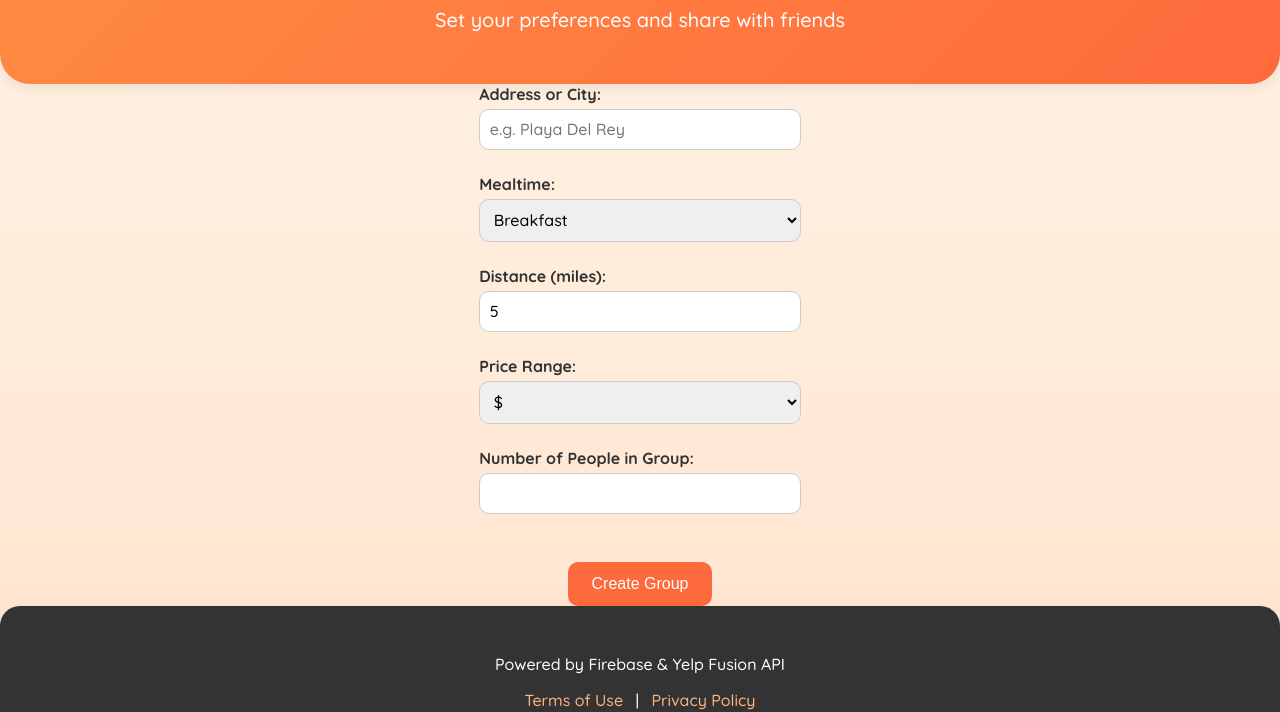
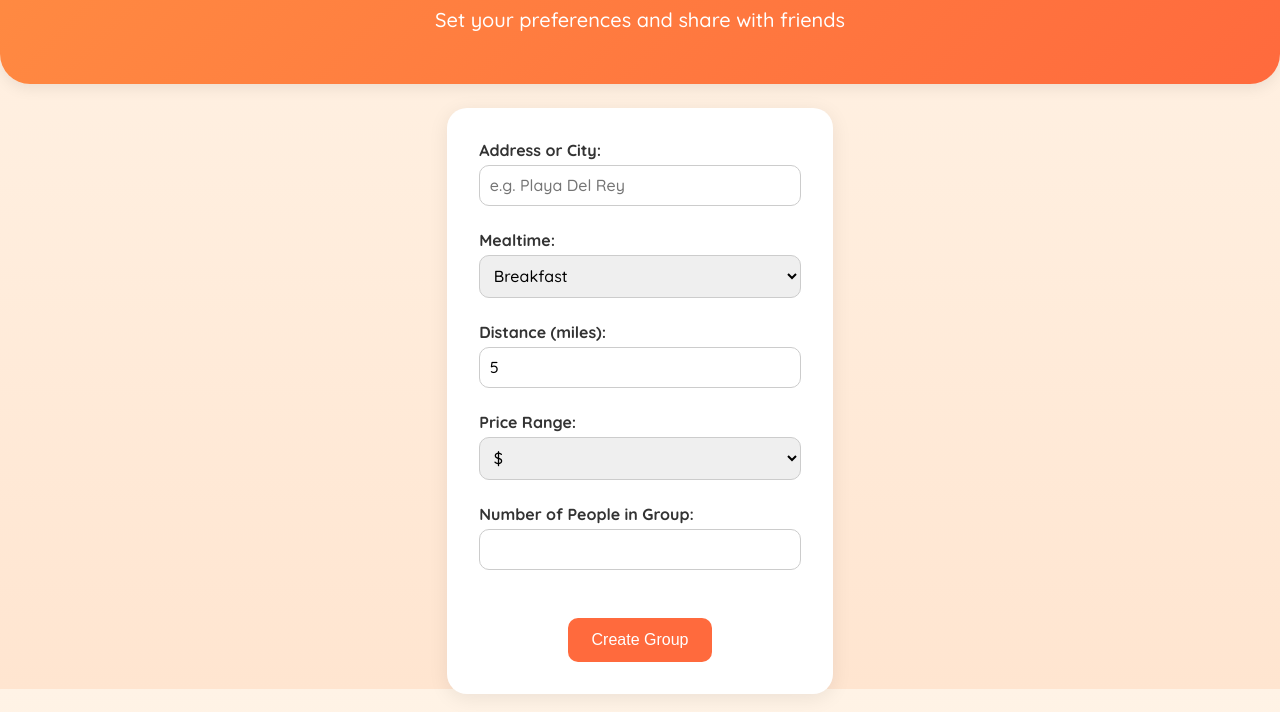
Before and after one commit to Dylim8/MunchMatch_website, a website: page public/create.html in a window 1280 px wide. Shown: the part 111-823 px from the top of the page. Drawn offline with Linux system fonts and the light colour scheme.

Commit message:
Update create.html

```diff
--- a/public/create.html
+++ b/public/create.html
@@ -11,13 +11,14 @@
     />
   </head>
   <body>
-    <!-- ✅ Restored Header -->
     <header>
       <h1>Create a MunchMatch Group</h1>
       <p class="tagline">Set your preferences and share with friends</p>
     </header>
 
     <div class="container">
+      <!-- ✅ Wrapped form in .form-card for spacing -->
+      <div class="form-card">
         <form id="groupForm">
           <label>
             Address or City:
@@ -68,8 +69,8 @@
           <p>Share this code with your friends!</p>
         </div>
       </div>
+    </div>
 
-    <!-- ✅ Restored Footer -->
     <footer>
       <p>Powered by Firebase & Yelp Fusion API</p>
       <div class="footer-links">
```
Lines whose indentation alone changed are shown as unchanged.
